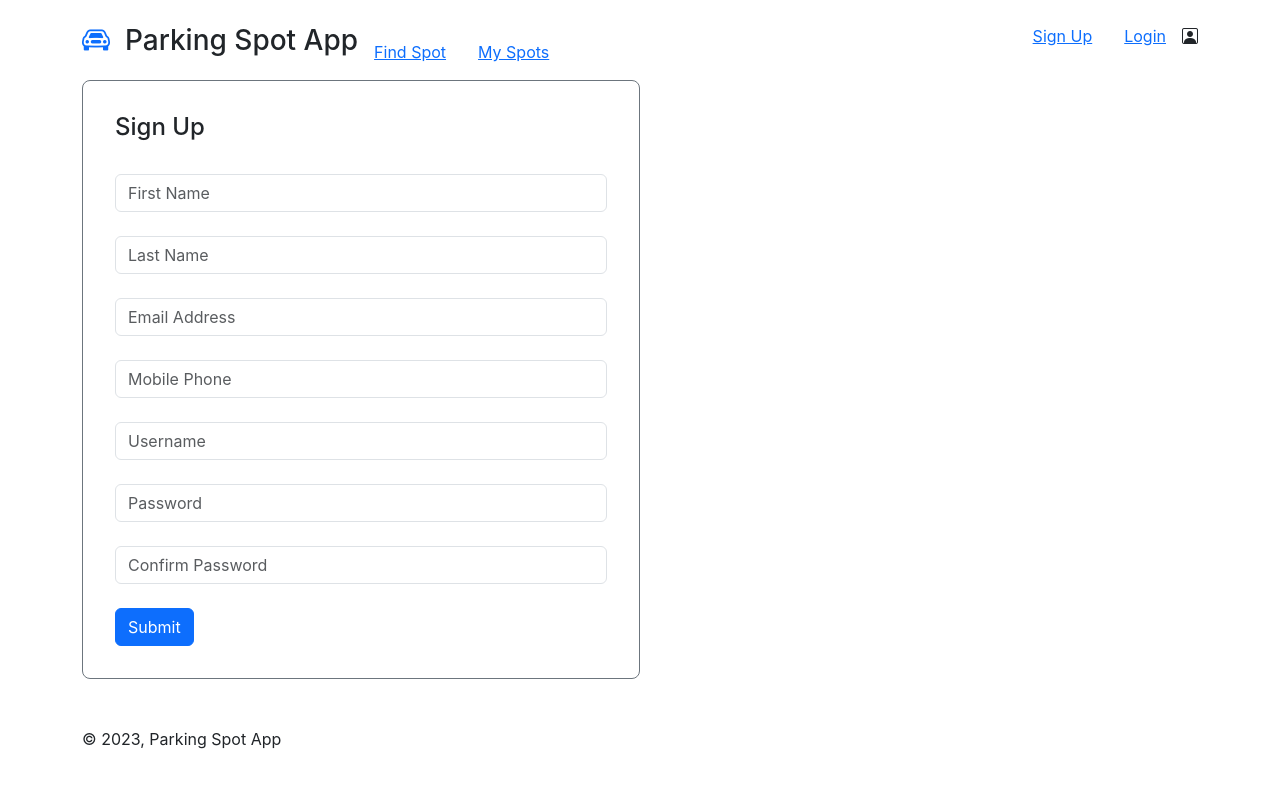
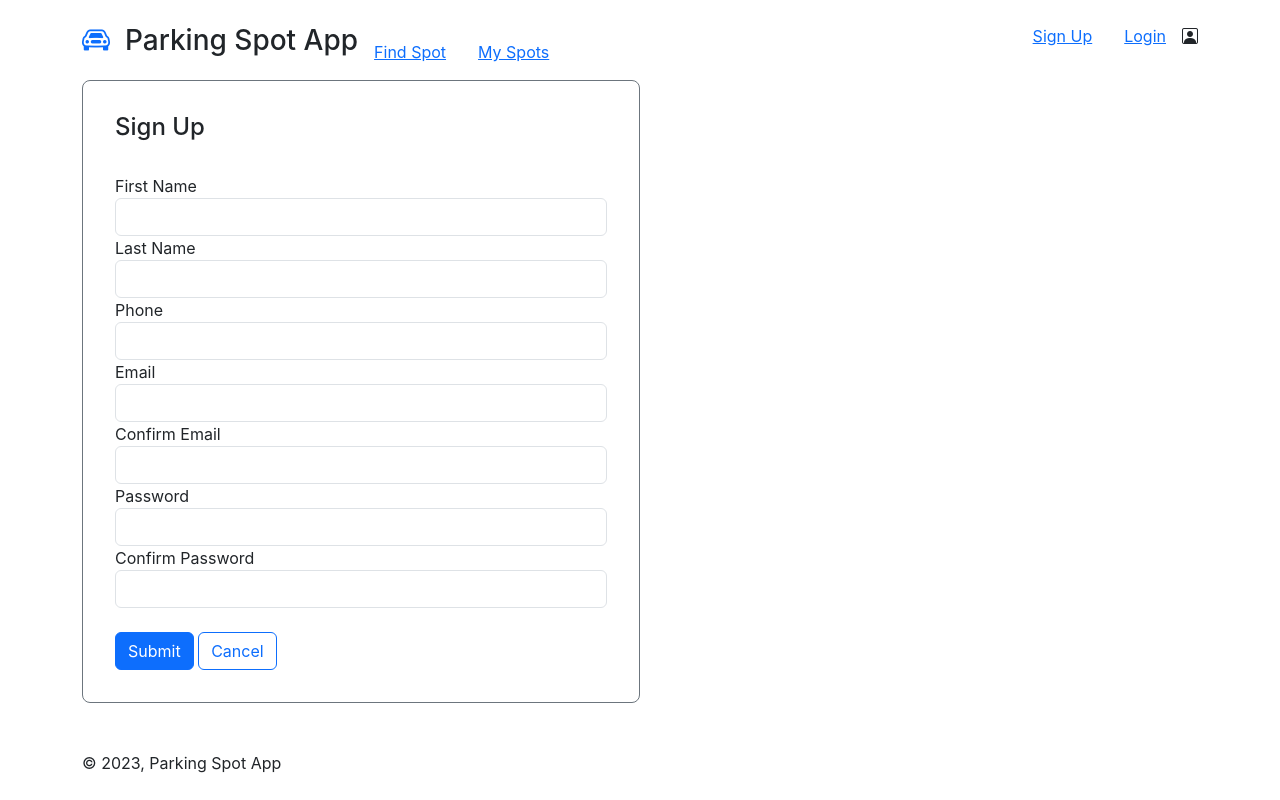
Before and after one commit to robmonday/parkspot, a React (Create React App) app: page /signup in a window 1280 px wide. Built offline with nearby package versions, Linux system fonts and the light colour scheme.

Commit message:
implemented react-hook-form for signup

```diff
--- a/src/App.js
+++ b/src/App.js
@@ -3,7 +3,7 @@ import { useState } from 'react'
 
 import Layout from './components/Layout'
 import Home from './components/Home'
-import SignUp from './components/Signup'
+import SignUp from './components/SignUp'
 import Login from './components/Login'
 import OwnSpot from './components/OwnSpot'
 import FindSpot from './components/FindSpot'
--- a/src/components/signup.js
+++ b/src/components/signup.js
@@ -1,35 +1,42 @@
-import { useState } from 'react'
+import { useRef } from 'react'
+import { useForm } from 'react-hook-form'
+
 import { Button } from 'react-bootstrap'
 
-// custom react hook for form fields
-const useField = (placeholder, type) => {
-  const [value, setValue] = useState('')
-  console.log(value)
-  const onChange = (event) => setValue(event.target.value)
-  return { placeholder, type, value, onChange }
-}
+let renderCount = 0
 
-const SignUp = () => {
-  const firstName = useField('First Name', 'text')
-  const lastName = useField('Last Name', 'text')
-  const username = useField('Username', 'text')
-  const password1 = useField('Password', 'password')
-  const password2 = useField('Confirm Password', 'password')
-  const email = useField('Email Address', 'email')
-  const phone = useField('Mobile Phone', 'text')
+const SignUp3 = () => {
+  renderCount++
+  console.log('Render Count:', renderCount)
 
-  const handleSubmit = (e) => {
-    e.preventDefault()
-    const userSignupObject = {
-      first: firstName.value,
-      last: lastName.value,
-      email: email.value,
-      phone: phone.value,
-      username: username.value,
-      password1: password1.value,
-      password2: password2.value,
-    }
-    alert('submitting \n' + JSON.stringify(userSignupObject))
+  const {
+    register,
+    handleSubmit,
+    formState: { errors },
+    watch,
+  } = useForm()
+
+  const normalizePhone = (value) => {
+    const digitOnlyValue = value.replace(/\D/, '')
+    return digitOnlyValue.substring(0, 10) || ''
+  }
+
+  const password = useRef({})
+  password.current = watch('password', '')
+
+  const email = useRef({})
+  email.current = watch('email', '')
+
+  const onSubmit = (data) => {
+    delete data.emailConfirm
+    delete data.passwordConfirm
+    alert(JSON.stringify(data))
+  }
+
+  const errorMessageStyle = {
+    color: 'red',
+    fontSize: '.8em',
+    paddingLeft: '.8em',
   }
 
   return (
@@ -38,18 +45,103 @@ const SignUp = () => {
       style={{ padding: '2em' }}
     >
       <h4>Sign Up</h4> <br />
-      <form onSubmit={handleSubmit}>
-        <input className="form-control" {...firstName} /> <br />
-        <input className="form-control" {...lastName} /> <br />
-        <input className="form-control" {...email} /> <br />
-        <input className="form-control" {...phone} /> <br />
-        <input className="form-control" {...username} /> <br />
-        <input className="form-control" {...password1} /> <br />
-        <input className="form-control" {...password2} /> <br />
-        <Button type="submit">Submit</Button>
+      <form onSubmit={handleSubmit(onSubmit)}>
+        <label htmlFor="firstName">First Name</label>
+        <span style={errorMessageStyle}>{errors.firstName?.message}</span>
+        <input
+          className="form-control"
+          {...register('firstName', {
+            required: 'Required',
+            minLength: { value: 2, message: 'Too short' },
+          })}
+        />
+        <label htmlFor="lastName">Last Name</label>
+        <span style={errorMessageStyle}>{errors.lastName?.message}</span>
+        <input
+          className="form-control"
+          {...register('lastName', {
+            required: 'Required',
+            minLength: { value: 2, message: 'Too short' },
+          })}
+        />
+        <label htmlFor="phone">Phone</label>
+        <span style={errorMessageStyle}>{errors.phone?.message}</span>
+        <input
+          className="form-control"
+          {...register('phone', {
+            required: 'Required',
+            minLength: { value: 10, message: 'Too short' },
+            pattern: {
+              value: /^[(]?\d{3}[-)\s]?[\s]?\d{3}[-\s]?\d{4}$/,
+              message: 'Must be US phone number with area code',
+            },
+          })}
+          type="tel"
+          inputMode="numeric"
+          autoComplete="tel"
+          onChange={(event) => {
+            const { value } = event.target
+            event.target.value = normalizePhone(value)
+          }}
+        />
+        <label htmlFor="email">Email</label>
+        <span style={errorMessageStyle}>{errors.email?.message}</span>
+        <input
+          className="form-control"
+          type="email"
+          {...register('email', {
+            required: 'Required',
+            minLength: { value: 7, message: 'Too short' },
+          })}
+        />
+        <label htmlFor="emailConfirm">Confirm Email</label>
+        <span style={errorMessageStyle}>{errors.emailConfirm?.message}</span>
+        <input
+          className="form-control"
+          type="email"
+          {...register('emailConfirm', {
+            required: 'Required',
+            minLength: { value: 7, message: 'Too short' },
+            validate: (value) =>
+              value === email.current || 'Email addresses do not match',
+          })}
+        />
+        <label htmlFor="password">Password</label>
+        <span style={errorMessageStyle}>{errors.password?.message}</span>
+        <input
+          className="form-control"
+          type="password"
+          autoComplete="off"
+          {...register('password', {
+            pattern: {
+              value: /^(?=.*\d)(?=.*[!@#$%^&*?])(?=.*[a-z])(?=.*[A-Z]).{8,}$/,
+              message: 'Must include uppercase, lowercase, number, and symbol',
+            },
+            required: 'Required',
+            // minLength: { value: 8, message: 'Too short' },
+          })}
+        />
+        <label htmlFor="passwordConfirm">Confirm Password</label>
+        <span style={errorMessageStyle}>{errors.passwordConfirm?.message}</span>
+        <input
+          className="form-control"
+          type="password"
+          autoComplete="off"
+          {...register('passwordConfirm', {
+            required: 'Required',
+            minLength: { value: 8, message: 'Too short' },
+            validate: (value) =>
+              value === password.current || 'Passwords do not match',
+          })}
+        />
+        <br />
+        <Button type="submit">Submit</Button>&nbsp;
+        <Button href="/" variant="outline-primary">
+          Cancel
+        </Button>
       </form>
     </div>
   )
 }
 
-export default SignUp
+export default SignUp3
```
Also changed, not shown: old_code/SignUp.js (added, +55 -0 lines), old_code/SignUp2.js (added, +99 -0 lines).
